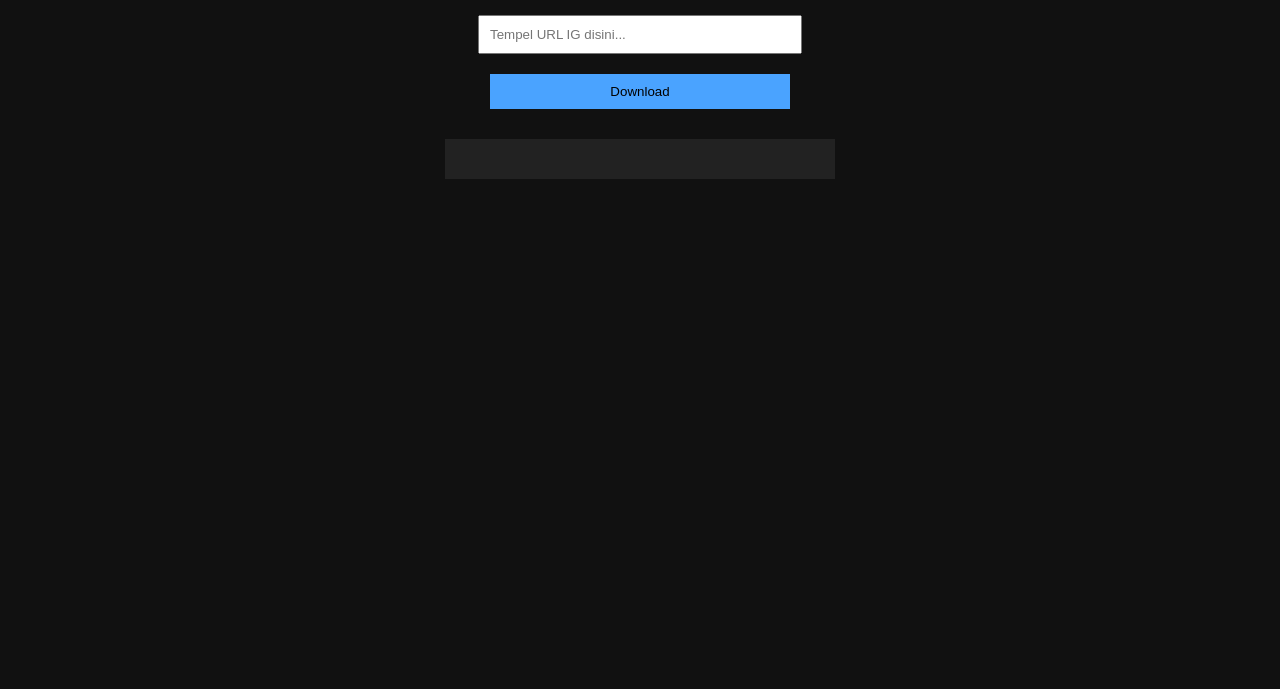
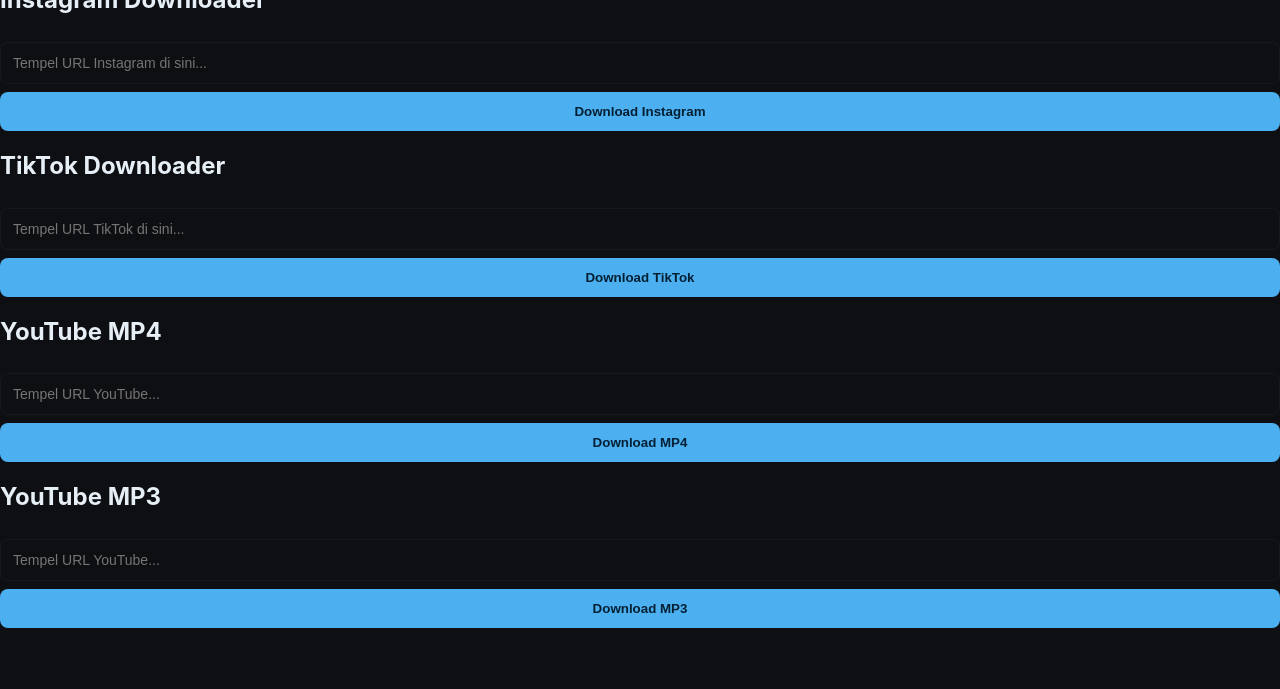
Before and after one commit to rafiqanderama/igdownloader, a website: page public/index.html in a window 1280 px wide. Shown: the part 111-800 px from the top of the page. Drawn offline with Linux system fonts and the light colour scheme.

Commit message:
Update index.html

```diff
--- a/public/index.html
+++ b/public/index.html
@@ -1,55 +1,51 @@
 <!DOCTYPE html>
-<html lang="id">
+<html lang="en">
 <head>
-<meta charset="UTF-8" />
-<title>Instagram Downloader</title>
-<style>
-body {
-  background: #111;
-  font-family: Arial;
-  color: white;
-  text-align: center;
-  padding: 40px;
-}
-input, button {
-  padding: 10px;
-  width: 300px;
-  margin: 10px;
-}
-button {
-  background: #4aa3ff;
-  border: none;
-  cursor: pointer;
-}
-pre {
-  background: #222;
-  padding: 20px;
-  width: 350px;
-  margin: 20px auto;
-  white-space: pre-wrap;
-}
-</style>
+<meta charset="UTF-8">
+<title>Multi Downloader</title>
+<link rel="stylesheet" href="style.css">
 </head>
 <body>
-<h2>Instagram Downloader</h2>
 
-<input id="url" placeholder="Tempel URL IG disini..."><br>
-<button onclick="downloadIG()">Download</button>
+<div class="container">
 
-<pre id="result"></pre>
+    <h1>Multi Downloader (IG / TikTok / YouTube)</h1>
+    <p class="subtext">Masukkan URL di kolom sesuai platformnya.</p>
 
-<script>
-async function downloadIG() {
-  const url = document.getElementById("url").value;
-  const res = await fetch("/api/ig", {
-    method: "POST",
-    headers: {"Content-Type":"application/json"},
-    body: JSON.stringify({url})
-  });
-  const data = await res.json();
-  document.getElementById("result").textContent = JSON.stringify(data, null, 2);
-}
-</script>
+    <!-- Instagram -->
+    <div class="box">
+        <h2>Instagram Downloader</h2>
+        <input type="text" id="ig-url" placeholder="Tempel URL Instagram di sini...">
+        <button onclick="downloadIG()">Download Instagram</button>
+        <div id="ig-result" class="result"></div>
+    </div>
 
+    <!-- TikTok -->
+    <div class="box">
+        <h2>TikTok Downloader</h2>
+        <input type="text" id="tiktok-url" placeholder="Tempel URL TikTok di sini...">
+        <button onclick="downloadTikTok()">Download TikTok</button>
+        <div id="tiktok-result" class="result"></div>
+    </div>
+
+    <!-- YouTube MP4 -->
+    <div class="box">
+        <h2>YouTube MP4</h2>
+        <input type="text" id="yt-mp4-url" placeholder="Tempel URL YouTube...">
+        <button onclick="downloadYTMP4()">Download MP4</button>
+        <div id="yt-mp4-result" class="result"></div>
+    </div>
+
+    <!-- YouTube MP3 -->
+    <div class="box">
+        <h2>YouTube MP3</h2>
+        <input type="text" id="yt-mp3-url" placeholder="Tempel URL YouTube...">
+        <button onclick="downloadYTMP3()">Download MP3</button>
+        <div id="yt-mp3-result" class="result"></div>
+    </div>
+
+</div>
+
+<script src="script.js"></script>
 </body>
 </html>
```
